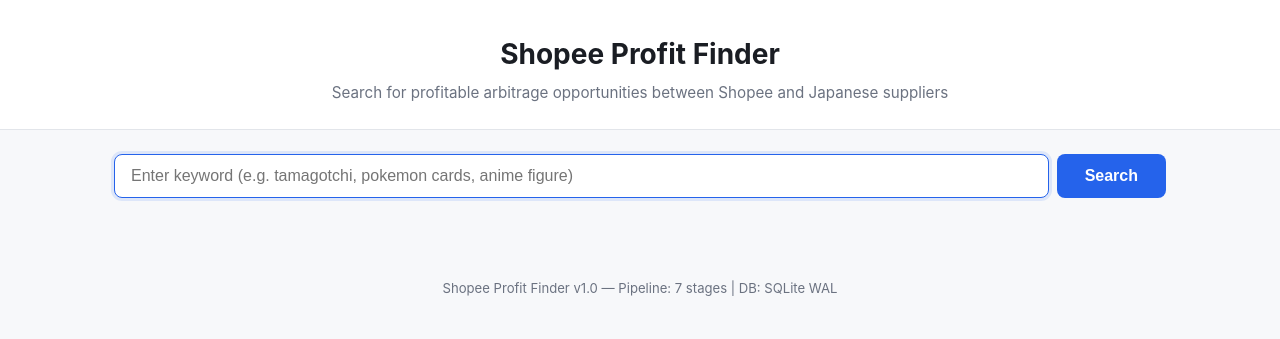
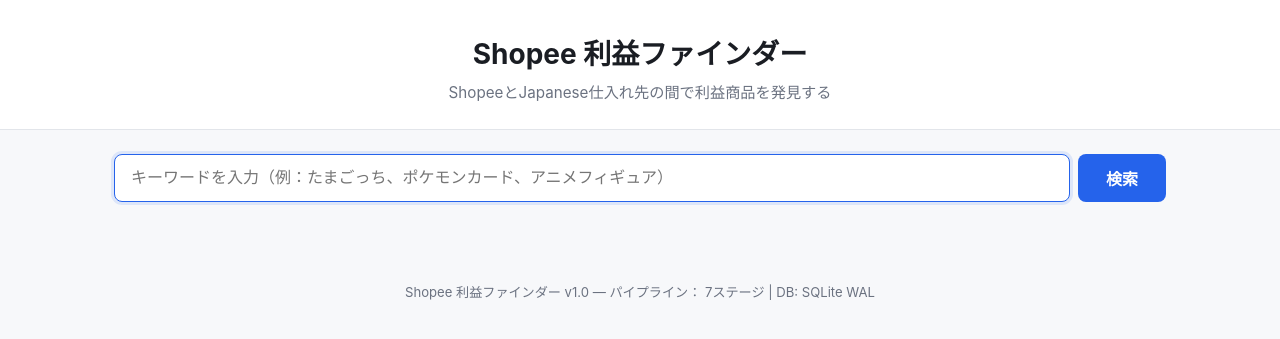
Before and after one commit to hanakappa111111/shopee-profit-finder, a Python web app: template src/web/templates/index.html in a window 1280 px wide. Shown: the top 339 px of the page. Run offline with Jinja, Linux system fonts and the light colour scheme; the template is opened without the code that fills it, so the values that code supplies are empty; some libraries are stand-ins or nearby versions.

Commit message:
Translate UI to Japanese: src/web/templates/index.html

```diff
--- a/src/web/templates/index.html
+++ b/src/web/templates/index.html
@@ -1,17 +1,17 @@
 <!DOCTYPE html>
-<html lang="en">
+<html lang="ja">
 <head>
   <meta charset="UTF-8">
   <meta name="viewport" content="width=device-width, initial-scale=1.0">
-  <title>Shopee Profit Finder</title>
+  <title>Shopee 利益ファインダー</title>
   <link rel="stylesheet" href="/static/style.css">
   <script src="https://unpkg.com/htmx.org@1.9.12"></script>
 </head>
 <body>
 
 <header>
-  <h1>Shopee Profit Finder</h1>
-  <p class="subtitle">Search for profitable arbitrage opportunities between Shopee and Japanese suppliers</p>
+  <h1>Shopee 利益ファインダー</h1>
+  <p class="subtitle">ShopeeとJapanese仕入れ先の間で利益商品を発見する</p>
 </header>
 
 <main>
@@ -24,15 +24,15 @@
       <div class="search-bar">
         <input type="text"
                name="keyword"
-               placeholder="Enter keyword (e.g. tamagotchi, pokemon cards, anime figure)"
+               placeholder="キーワードを入力（例：たまごっち、ポケモンカード、アニメフィギュア）"
                required
                autocomplete="off"
                autofocus>
-        <button type="submit">Search</button>
+        <button type="submit">検索</button>
       </div>
     </form>
     <div id="search-indicator" class="htmx-indicator">
-      <span class="spinner"></span> Starting pipeline...
+      <span class="spinner"></span> パイプライン起動中...
     </div>
   </section>
 
@@ -40,15 +40,15 @@
   <section id="results-container">
     {% if jobs %}
     <div class="history">
-      <h2>Recent Searches</h2>
+      <h2>最近の検索履歴</h2>
       <table class="history-table">
         <thead>
           <tr>
-            <th>Keyword</th>
-            <th>Products</th>
-            <th>Matches</th>
-            <th>Profitable</th>
-            <th>Time</th>
+            <th>キーワード</th>
+            <th>取得商品数</th>
+            <th>マッチ数</th>
+            <th>利益商品数</th>
+            <th>所要時間</th>
           </tr>
         </thead>
         <tbody>
@@ -59,7 +59,7 @@
             <td>{{ job.report.products_scraped }}</td>
             <td>{{ job.report.matches_found }}</td>
             <td>{{ job.report.profitable_count }}</td>
-            <td>{{ "%.1f"|format(job.elapsed) }}s</td>
+            <td>{{ "%.1f"|format(job.経過) }}s</td>
           </tr>
           {% endif %}
           {% endfor %}
@@ -71,7 +71,7 @@
 </main>
 
 <footer>
-  <p>Shopee Profit Finder v1.0 &mdash; Pipeline: 7 stages | DB: SQLite WAL</p>
+  <p>Shopee 利益ファインダー v1.0 &mdash; パイプライン： 7ステージ | DB: SQLite WAL</p>
 </footer>
 
 </body>
```
